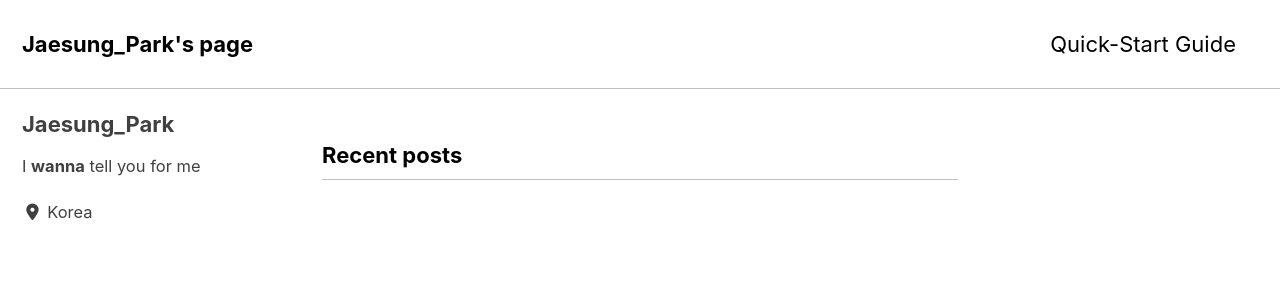
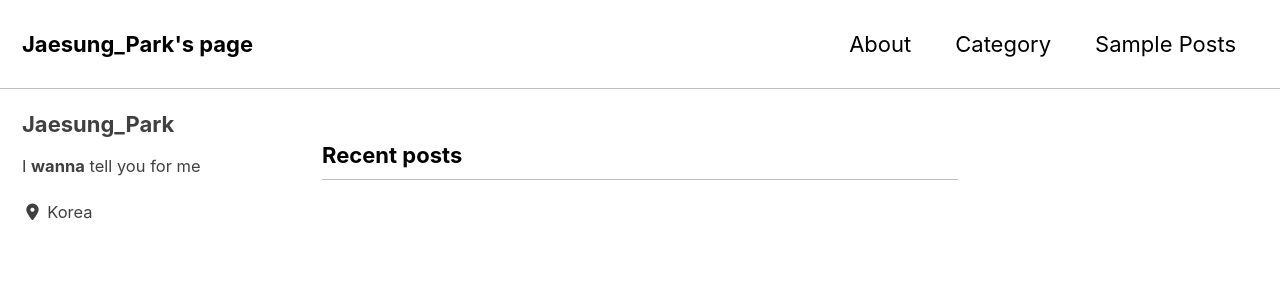
Before and after one commit to Qayin-PJS/Qayin-PJS.github.io, a Jekyll site: the page built from index.html, in a window 1280 px wide and 900 px high. Shown: the top 300 px of the window. Built offline with Jekyll 4.4.1, drawn with Linux system fonts in a browser that asks for light colours; cached includes are drawn as plain includes; nearby versions of some CDN libraries; the list of posts is cut into pages by our own code.

Commit message:
Update navigation.yml

```diff
--- a/_data/navigation.yml
+++ b/_data/navigation.yml
@@ -1,11 +1,13 @@
 # main links
 main:
-  - title: "Quick-Start Guide"
-    url: https://mmistakes.github.io/minimal-mistakes/docs/quick-start-guide/
-  # - title: "About"
-  #   url: https://mmistakes.github.io/minimal-mistakes/about/
-  # - title: "Sample Posts"
-  #   url: /year-archive/
+  #- title: "Quick-Start Guide"
+  #  url: https://mmistakes.github.io/minimal-mistakes/docs/quick-start-guide/
+   - title: "About"
+     url: https://mmistakes.github.io/minimal-mistakes/about/
+   - title: "Category"
+     url: /categories/
+   - title: "Sample Posts"
+     url: /year-archive/
   # - title: "Sample Collections"
   #   url: /collection-archive/
   # - title: "Sitemap"
```
